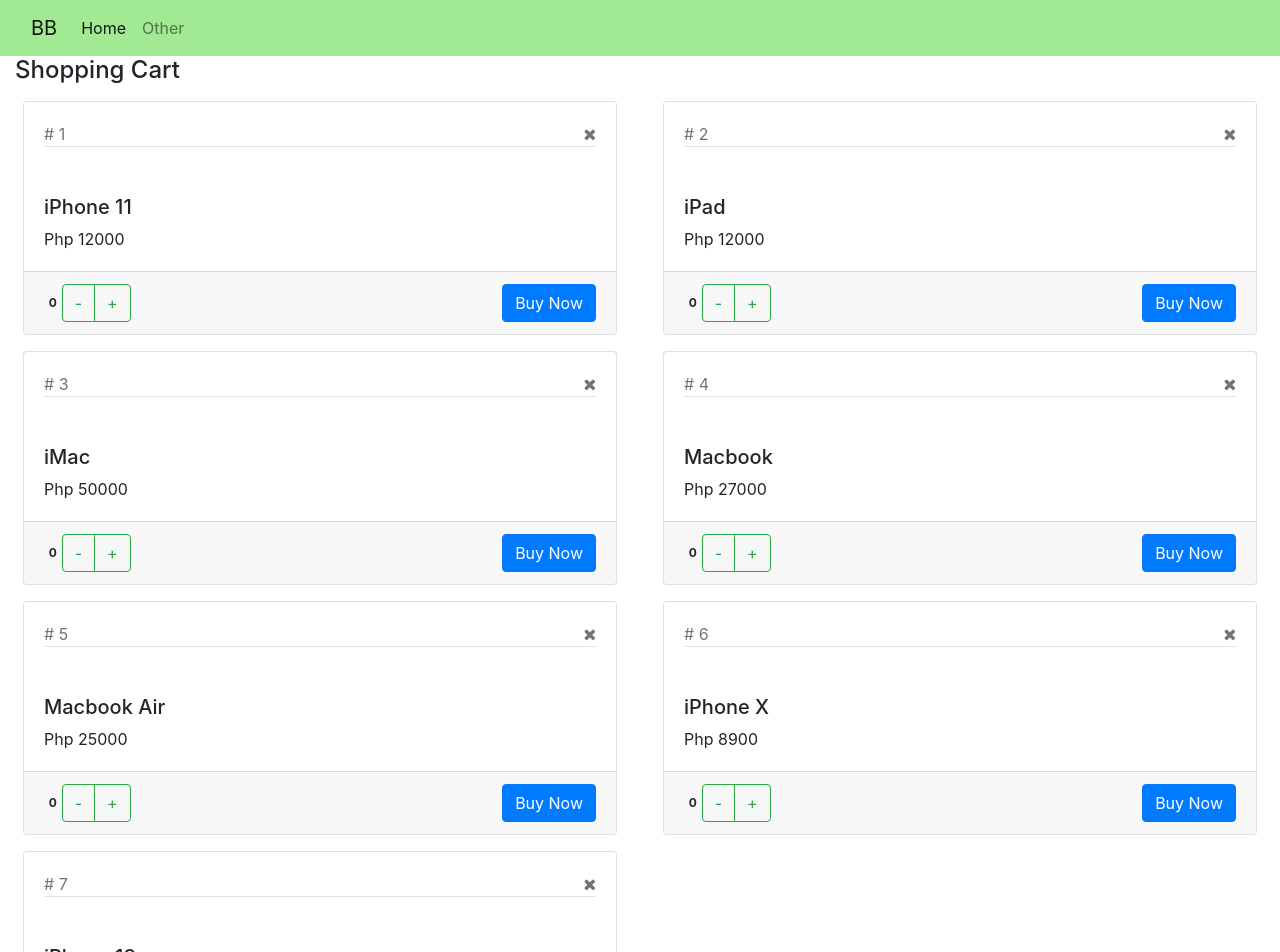
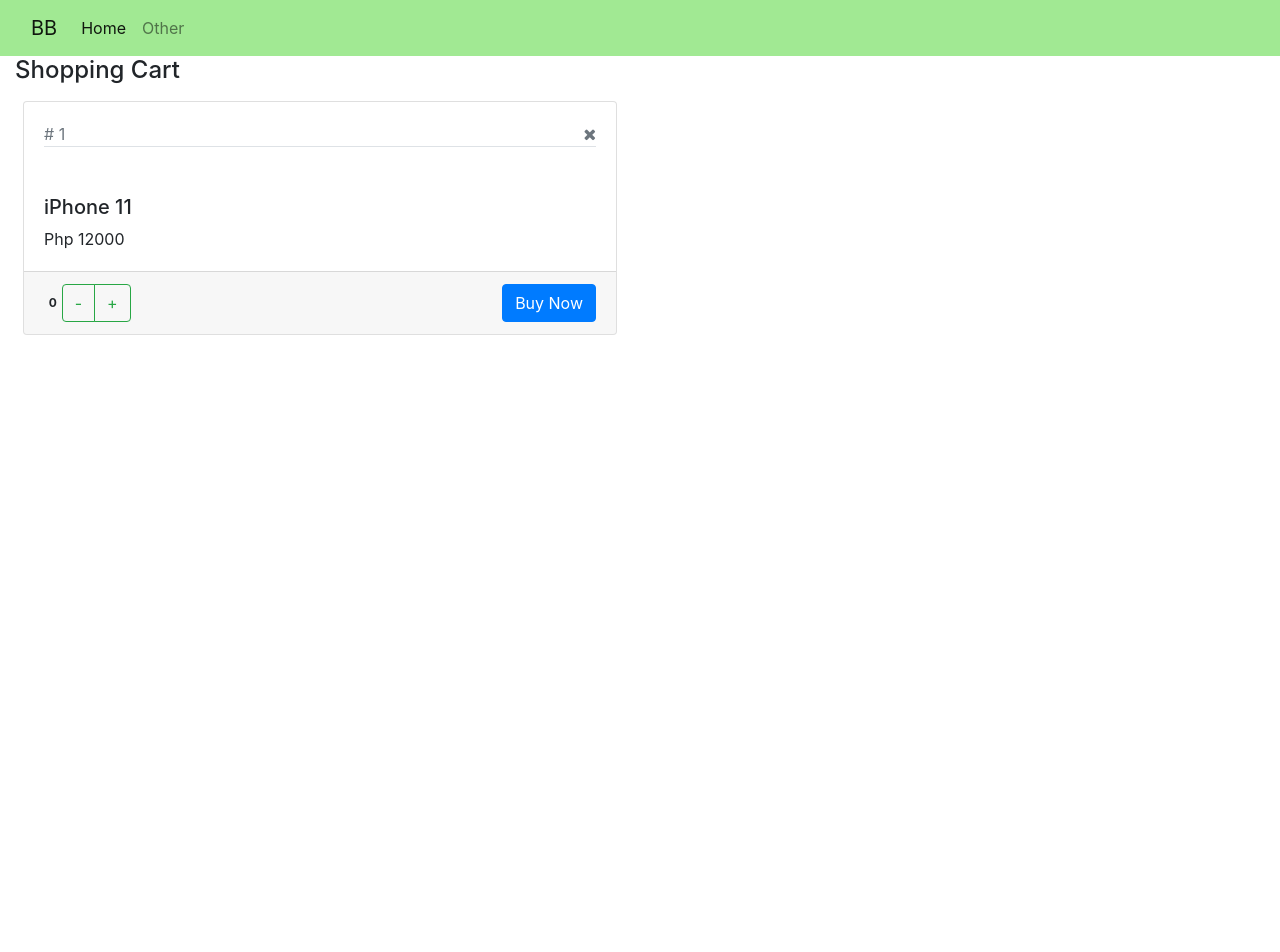
Before and after one commit to bekindtomammals0/ecommerce-app, a React (Create React App) app: page / in a window 1280 px wide. Shown: the top 952 px of the page. After the commit the page ends 800 px from the top, so only its background shows below. Built offline with nearby package versions, Linux system fonts and the light colour scheme.

Commit message:
Added lifecycle methods(functions)
Added Lifecycle methods: componentDidMount, componentDidUpdate, componentWillUnmount, componentDidCatch to Product.jsx and ShoppingCart.jsx

```diff
--- a/src/Product.jsx
+++ b/src/Product.jsx
@@ -1,12 +1,17 @@
 import React, { Component } from "react";
 
 export default class Product extends Component {
-  state = {
-    product: this.props.product,
-  };
+  constructor(props) {
+    super(props);
+    console.log("Constructor() of Product.jsx");
+
+    this.state = {
+      product: this.props.product,
+    };
+  }
 
   render() {
-    //console.log(this.props);
+    console.log("render() of Product.jsx");
     return (
       <div className="col-lg-6">
         <div className="card m-2">
@@ -55,4 +60,14 @@
       </div>
     );
   }
+
+  componentDidMount() {
+    console.log("componentDidMount() of Product.jsx");
+  }
+  componentDidUpdate() {
+    console.log("componentDidUpdate() of Product.jsx");
+  }
+  componentWillUnmount() {
+    console.log("componentWillUnmount() of Product.jsx");
+  }
 }
--- a/src/ShoppingCart.jsx
+++ b/src/ShoppingCart.jsx
@@ -2,19 +2,26 @@
 import Product from "./Product";
 
 export default class ShoppingCart extends Component {
-  state = {
-    products: [
-      { id: 1, productName: "iPhone 11", price: 12000, quantity: 0 },
-      { id: 2, productName: "iPad", price: 12000, quantity: 0 },
-      { id: 3, productName: "iMac", price: 50000, quantity: 0 },
-      { id: 4, productName: "Macbook", price: 27000, quantity: 0 },
-      { id: 5, productName: "Macbook Air", price: 25000, quantity: 0 },
-      { id: 6, productName: "iPhone X", price: 8900, quantity: 0 },
-      { id: 7, productName: "iPhone 13", price: 13000, quantity: 0 },
-    ],
-  };
+  //executes when the component is mounted
+  constructor(props) {
+    console.log("constructor(props) of ShoppingCart.jsx");
+    super(props); //call super class's constructor
+    //initialize the state inside constructor
+    this.state = {
+      products: [
+        { id: 1, productName: "iPhone 11", price: 12000, quantity: 0 },
+        // { id: 2, productName: "iPad", price: 12000, quantity: 0 },
+        // { id: 3, productName: "iMac", price: 50000, quantity: 0 },
+        // { id: 4, productName: "Macbook", price: 27000, quantity: 0 },
+        // { id: 5, productName: "Macbook Air", price: 25000, quantity: 0 },
+        // { id: 6, productName: "iPhone X", price: 8900, quantity: 0 },
+        // { id: 7, productName: "iPhone 13", price: 13000, quantity: 0 },
+      ],
+    };
+  }
 
   render() {
+    console.log("render() of ShoppingCart.jsx");
     return (
       <div className="container-fluid">
         <h4>Shopping Cart</h4>
@@ -38,6 +45,37 @@
     );
   }
 
+  //executes after constructor and render method
+  //(include life cycle of child components, if any) of current component
+  componentDidMount() {
+    console.log("componentDidMount() of ShoppingCart.jsx");
+    //fetch datasets
+  }
+  componentDidUpdate(prevProps, prevState) {
+    console.log(
+      "componentDidUpdate() of ShoppingCart.jsx",
+      prevProps,
+      prevState,
+      this.props,
+      this.state
+    );
+
+    // if (prevProps.x != this.props.x) {
+    //   //make http call
+    // }
+  }
+
+  //executes when crrent instance of current component
+  //is being deleted from memory
+  componentWillUnmount() {
+    console.log("componentWillUnmount() of ShoppingCart.jsx");
+  }
+
+  componentDidCatch(error, info) {
+    console.log("componentDidCatch() of ShoppingCart.jsx");
+    console.log(error, info);
+    localStorage.lastError = `${error}\n${JSON.stringify(info)}`;
+  }
   //executes when onIncrement event is fired
   //which fires when '+' button is clicked
   handleIncrement = (product, maxValue) => {
```
